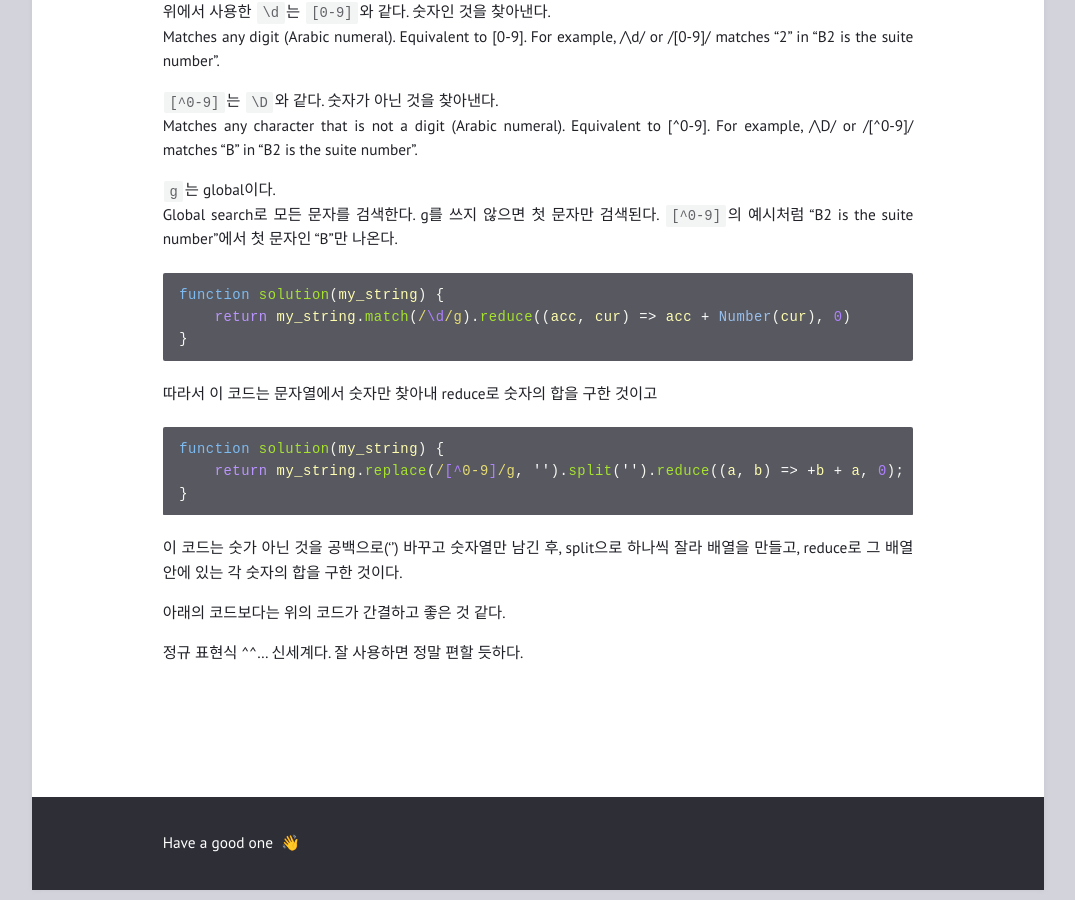
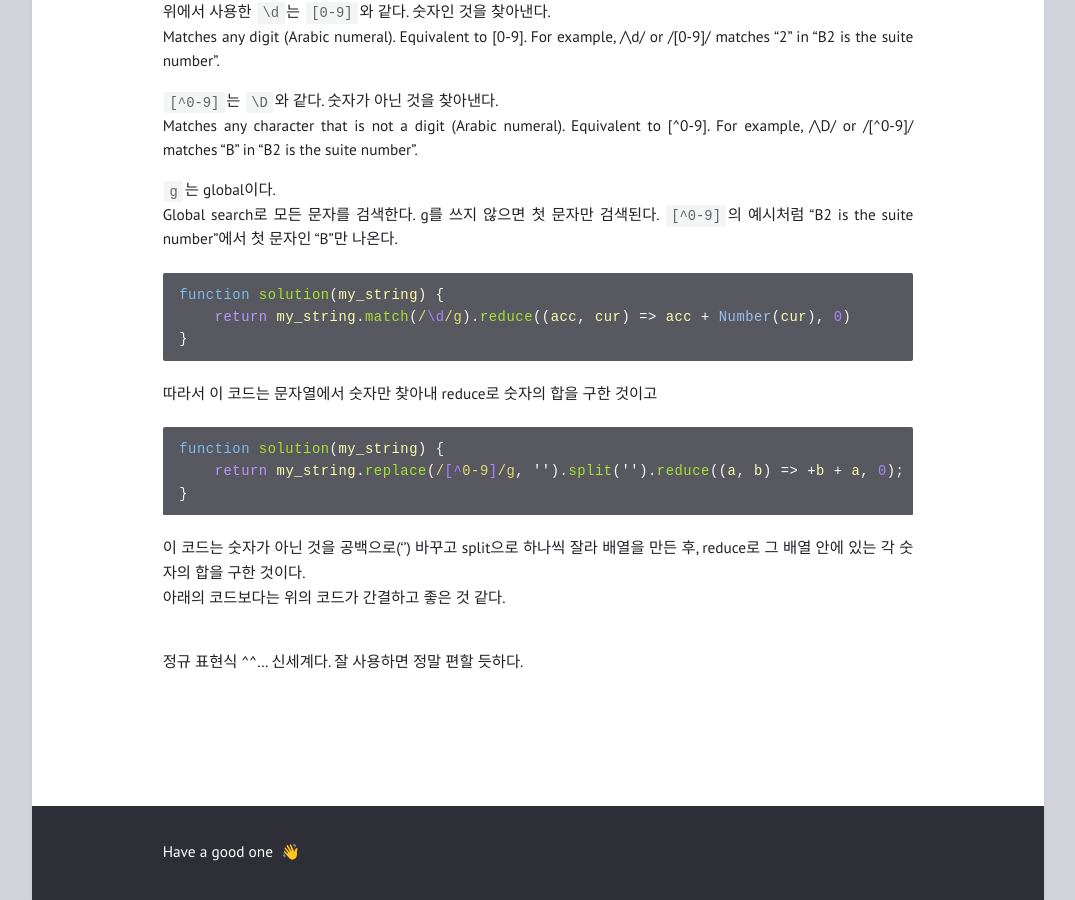
Before and after one commit to feb-dain/feb-dain.github.io, a Jekyll site: the page built from _posts/2022-10-21-repeat_removing-vowels_finding-only-numbers.md, in a window 1280 px wide and 900 px high, scrolled down 2375 px. Shown: the whole window, without its empty margins (102-1177 px from the left). Built offline with Jekyll 4.4.1, drawn with Linux system fonts in a browser that asks for light colours; comment, search, counter and statistics services are not loaded.

Commit message:
Update 2022-10-21-repeat_removing-vowels_finding-only-numbers.md

````diff
--- a/_posts/2022-10-21-repeat_removing-vowels_finding-only-numbers.md
+++ b/_posts/2022-10-21-repeat_removing-vowels_finding-only-numbers.md
@@ -120,9 +120,9 @@ function solution(my_string) {
     return my_string.replace(/[^0-9]/g, '').split('').reduce((a, b) => +b + a, 0);
 }
 ```
-이 코드는 숫가 아닌 것을 공백으로('') 바꾸고 숫자열만 남긴 후, split으로 하나씩 잘라 배열을 만들고, reduce로 그 배열 안에 있는 각 숫자의 합을 구한 것이다.
-
+이 코드는 숫자가 아닌 것을 공백으로('') 바꾸고 split으로 하나씩 잘라 배열을 만든 후, reduce로 그 배열 안에 있는 각 숫자의 합을 구한 것이다.<br>
 아래의 코드보다는 위의 코드가 간결하고 좋은 것 같다.<br>
+<br>
 
 정규 표현식 ^^... 신세계다. 잘 사용하면 정말 편할 듯하다.
 
````
